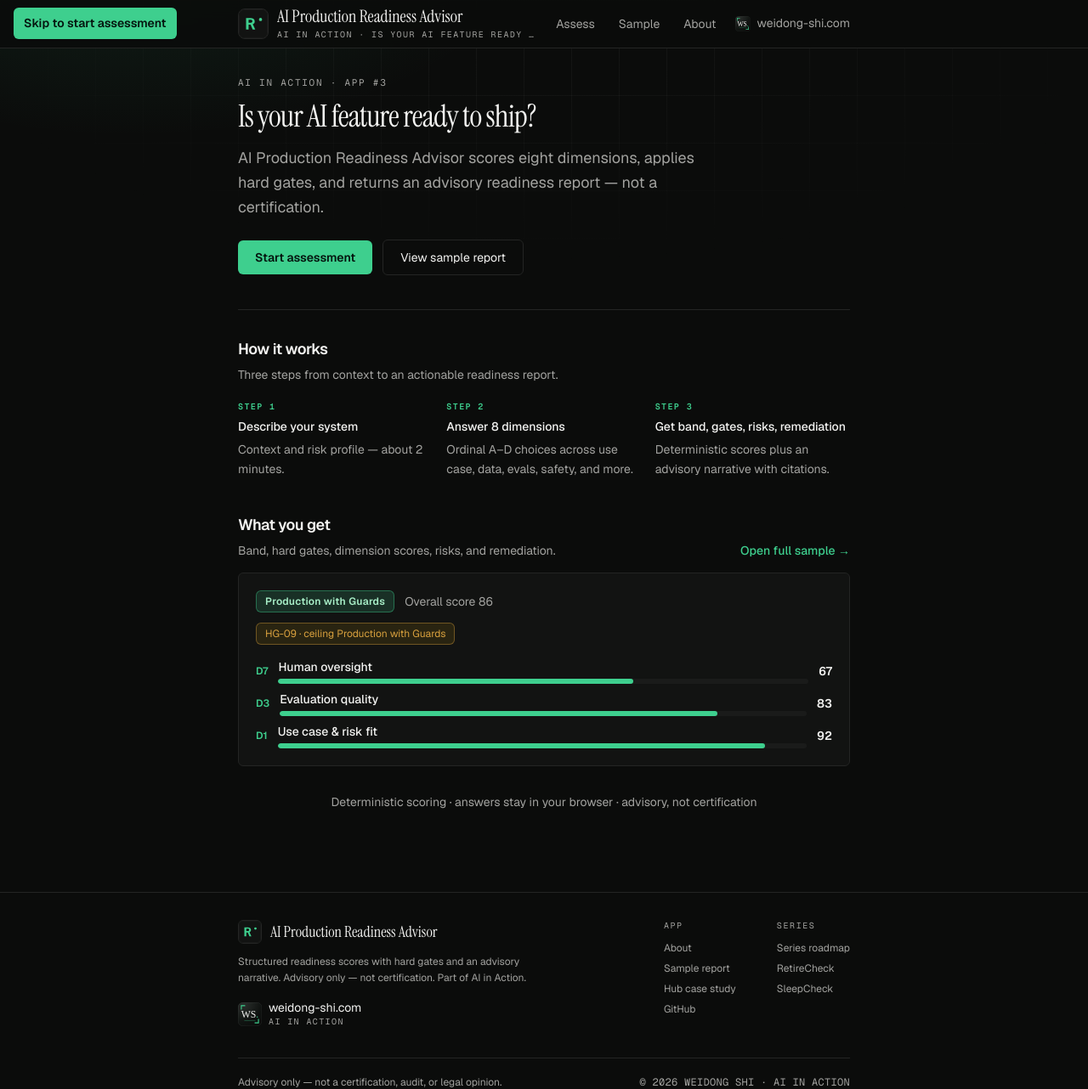
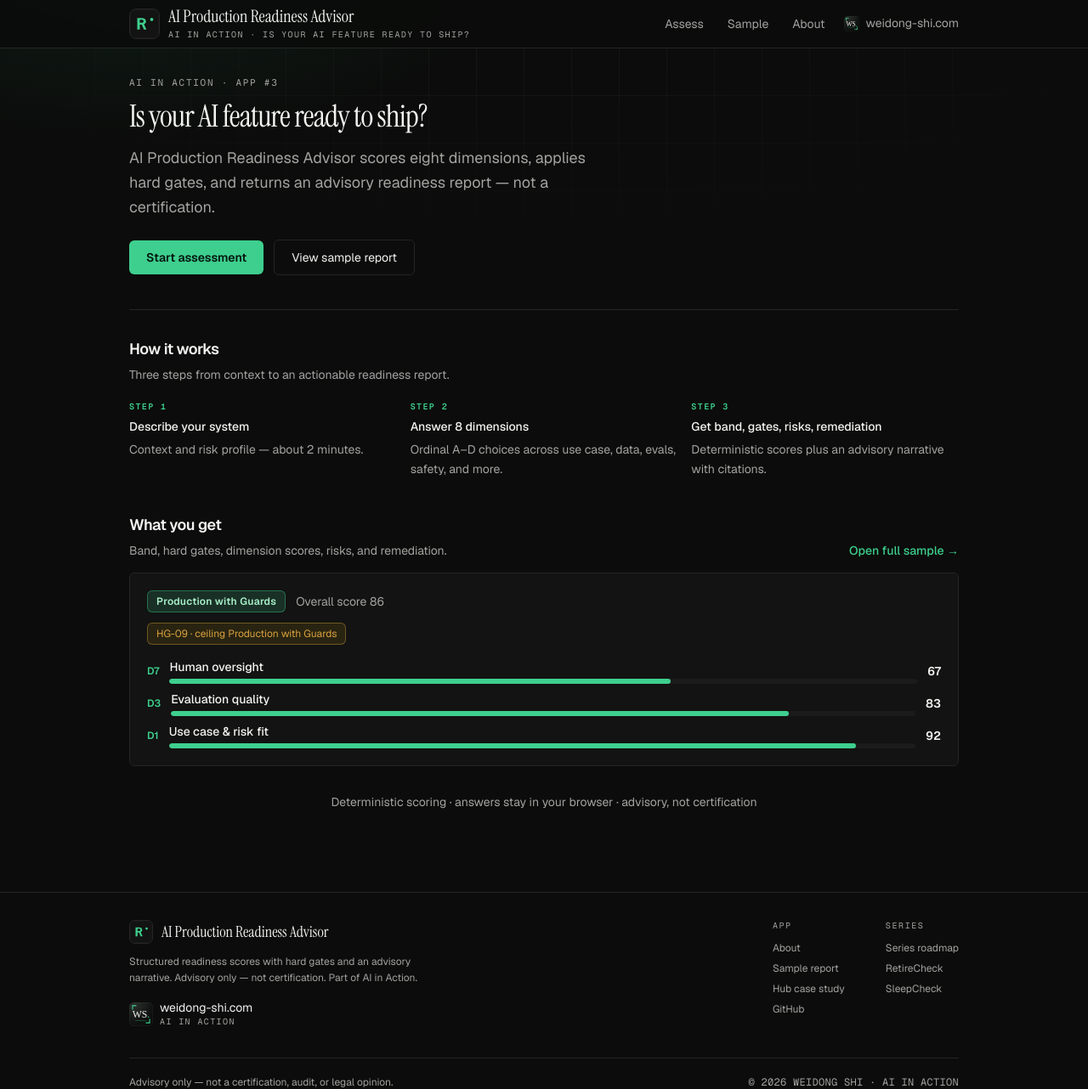
Before and after one commit to weidong808/ai-production-readiness-advisor, a Next.js app: page / in a window 1280 px wide. Shown: the whole page at 85% size. Built offline with nearby package versions, Linux system fonts and the light colour scheme.

Commit message:
Widen shell to series width and drop duplicate skip link.
Match SleepCheck-style max content width so the home page is less empty on large screens.

```diff
--- a/src/app/about/page.tsx
+++ b/src/app/about/page.tsx
@@ -21,7 +21,7 @@ export const metadata: Metadata = {
 
 export default function AboutPage() {
   return (
-    <main id="main" className="mx-auto max-w-2xl px-5 py-8 sm:px-6 sm:py-10">
+    <main id="main" className="mx-auto max-w-3xl px-5 py-8 sm:px-6 sm:py-10">
       <p className="font-mono text-[11px] tracking-[0.16em] text-[var(--muted)] uppercase">
         {APP_SERIES_LABEL}
       </p>
--- a/src/app/page.tsx
+++ b/src/app/page.tsx
@@ -20,11 +20,7 @@ const STEPS = [
 export default function HomePage() {
   return (
     <main id="main" className="relative">
-      <a href="#main-cta" className="skip-link">
-        Skip to start assessment
-      </a>
-
-      <div className="mx-auto max-w-3xl px-5 pt-7 pb-10 sm:px-6 sm:pt-8 sm:pb-12">
+      <div className="mx-auto max-w-5xl px-5 pt-7 pb-10 sm:px-6 sm:pt-8 sm:pb-12">
         <p className="font-mono text-[11px] tracking-[0.16em] text-[var(--muted)] uppercase">
           {APP_SERIES_LABEL}
         </p>
--- a/src/app/sample/page.tsx
+++ b/src/app/sample/page.tsx
@@ -19,7 +19,7 @@ export default function SamplePage() {
   const result = getSampleScoringResult();
 
   return (
-    <main id="main" className="mx-auto max-w-2xl px-5 py-8 sm:px-6 sm:py-10">
+    <main id="main" className="mx-auto max-w-3xl px-5 py-8 sm:px-6 sm:py-10">
       <SampleReportClient input={input} result={result} report={report} />
     </main>
   );
--- a/src/components/AppFooter.tsx
+++ b/src/components/AppFooter.tsx
@@ -19,7 +19,7 @@ export function AppFooter() {
 
   return (
     <footer className="no-print mt-12 border-t border-[var(--border)] pt-8 text-sm text-[var(--muted)]">
-      <div className="mx-auto max-w-3xl px-5 sm:px-6">
+      <div className="mx-auto max-w-5xl px-5 sm:px-6">
         <div className="flex flex-col gap-8 sm:flex-row sm:items-start sm:justify-between">
           <div className="max-w-sm">
             <div className="flex items-center gap-2.5">
--- a/src/components/AppHeader.tsx
+++ b/src/components/AppHeader.tsx
@@ -22,7 +22,7 @@ export function AppHeader() {
 
   return (
     <header className="no-print sticky top-0 z-40 border-b border-[var(--border)] bg-[var(--header-bg)] backdrop-blur-md">
-      <div className="mx-auto flex h-14 max-w-3xl items-center justify-between gap-4 px-5 sm:px-6">
+      <div className="mx-auto flex h-14 max-w-5xl items-center justify-between gap-4 px-5 sm:px-6">
         <Link
           href="/"
           className="group flex min-w-0 items-center gap-2.5"
--- a/src/components/AssessmentWizard.tsx
+++ b/src/components/AssessmentWizard.tsx
@@ -161,7 +161,7 @@ export function AssessmentWizard() {
   }
 
   return (
-    <div id="main" className="mx-auto max-w-2xl px-5 py-8 sm:px-6 sm:py-10">
+    <div id="main" className="mx-auto max-w-3xl px-5 py-8 sm:px-6 sm:py-10">
       <div className="mb-6 flex items-center justify-end">
         <button
           type="button"
```
